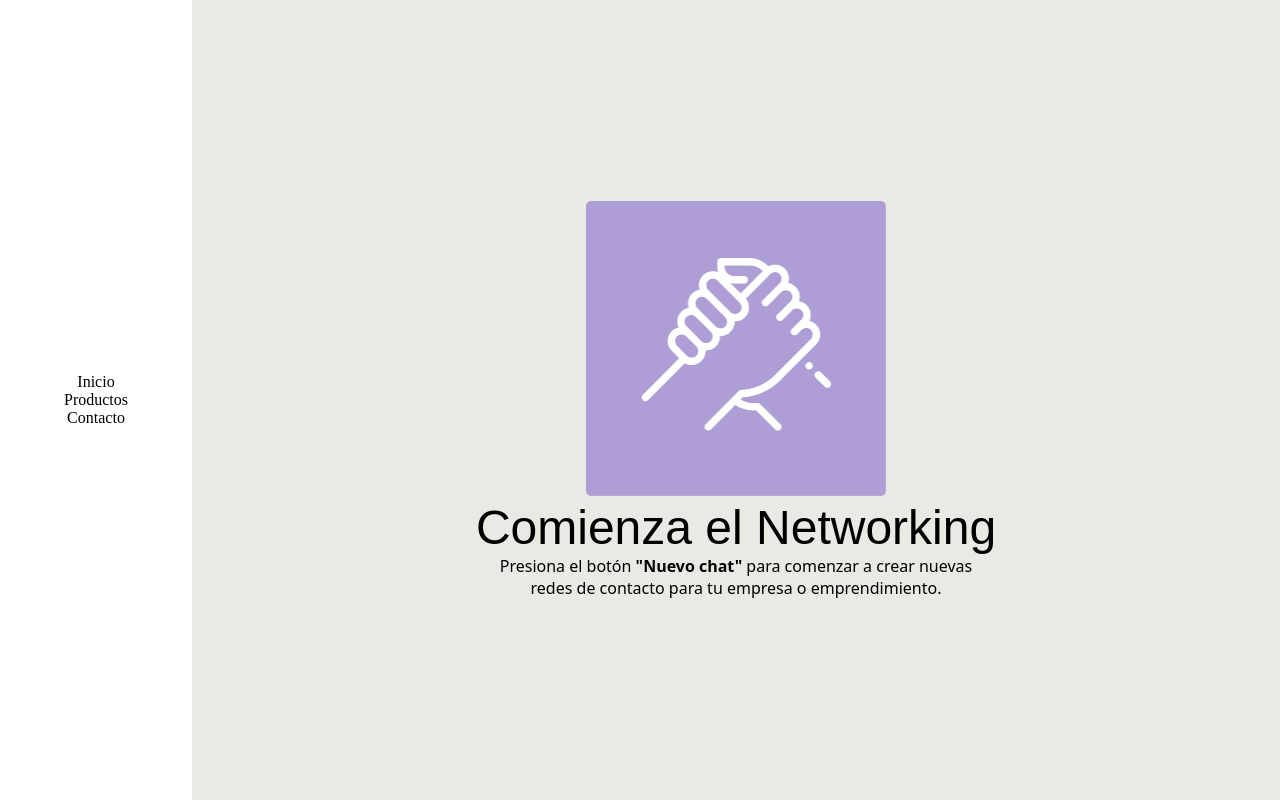
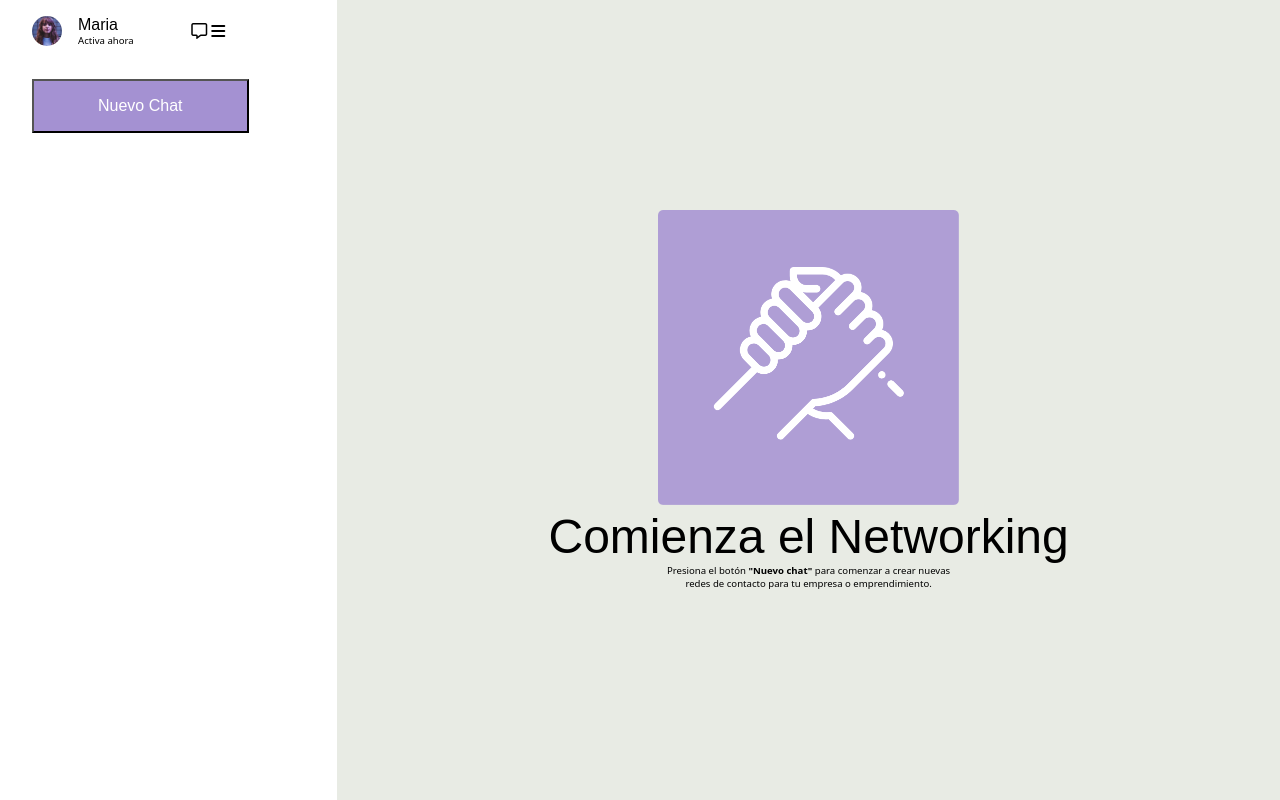
Before and after one commit to MateooetaM/Desafio_SistemaMensajeria, a plain HTML site: page index.html in a window 1280 px wide. Drawn offline with Linux system fonts and the light colour scheme.

Commit message:
Creacion: Imagen personal del perfil, Imagen de menu y boton de nuevo chat

```diff
--- a/assets/css/style.css
+++ b/assets/css/style.css
@@ -11,12 +11,12 @@ main {
 nav {
     background-color: #fff;
     padding: 1rem 2rem;
-    width: 15%;
+    width: 30%;
     height: 100vh;
     display: flex;
     flex-direction: column;
-    justify-content: center;
-    align-items: center;
+    justify-content: flex-start;
+    align-items: flex-start;
 }
 
 nav ul {
@@ -28,8 +28,51 @@ nav a {
     text-decoration: none;
 }
 
-nav a:hover{
-    text-decoration: underline;
+.container{
+    display: flex;
+    align-items: center;
+    justify-content: space-evenly;
+    margin-bottom: 2rem;
+}
+
+.container img {
+    width: 30px;
+    height: 30px;
+    object-fit: cover;
+    border-radius: 50%;
+    margin-right: 1rem;
+}
+
+.content-user {
+    display: flex;
+}
+
+.menu {
+    margin-left: 3.6rem;
+}
+
+.content h4 {
+    text-align: left;
+    font-family: Arial, Helvetica, sans-serif;
+    font-weight: normal;
+}
+
+.content p {
+    font-size: 0.6rem;
+}
+
+.button{
+    display: flex;
+    margin-bottom: 2rem;
+}
+
+.button button {
+
+    padding: 1rem 4rem;
+    background-color:#A491D2;
+    color:#fff;
+    font-size: 1rem;
+    width: 100%;
 }
 
 section {
--- a/index.html
+++ b/index.html
@@ -5,26 +5,33 @@
     <meta name="viewport" content="width=device-width, initial-scale=1.0">
     <title>Desafio Sistema Mensajeria</title>
 
+    <script src="https://kit.fontawesome.com/1653be85aa.js" crossorigin="anonymous"></script>
     <link rel="stylesheet" href="assets/css/style.css">
 </head>
 <body>
     <main>
+<!--Barra lateral de chats-->
         <nav>
-            <ul>
-                <li>
-                    <a href="#">Inicio</a>
-                </li>
-            </ul>
-            <ul>
-                <li>
-                    <a href="#">Productos</a>
-                </li>
-            </ul>
-            <ul>
-                <li>
-                    <a href="#">Contacto</a>
-                </li>
-            </ul>
+            <div class="container">
+                <div class="content-user">
+                    <img src="assets/img/maria.jpg" alt="Foto de Maria">
+                    <div class="content">
+                        <h4>Maria</h4>
+                        <p>Activa ahora</p>
+                    </div>
+                </div>
+                <div class="menu">
+                    <i class="fa-regular fa-message"></i>
+                    <i class="fa-solid fa-bars"></i>
+                </div>
+            </div>
+
+<!--Boton "Nuevo chat" purpura-->
+            <div class="button">
+                <button>Nuevo Chat</button>
+            </div>
+
+
         </nav>
         <section>
             <div class="content">
```
